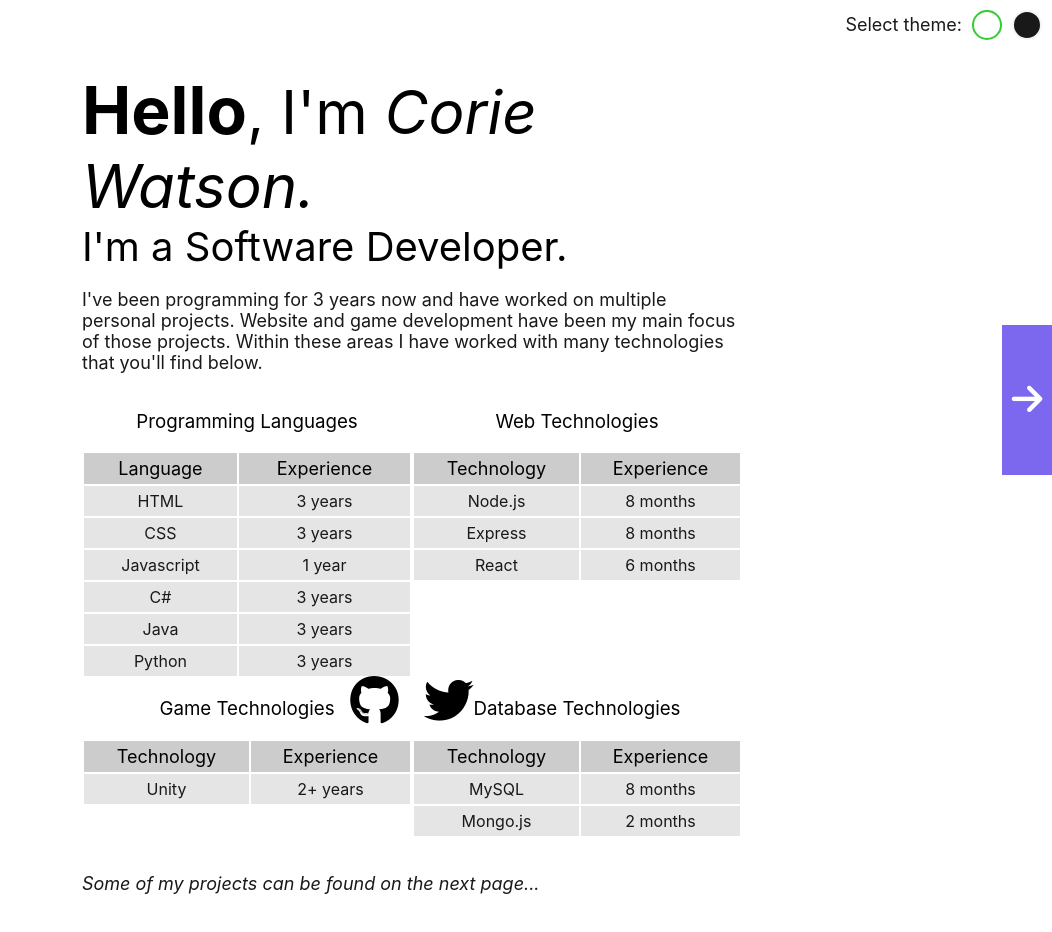
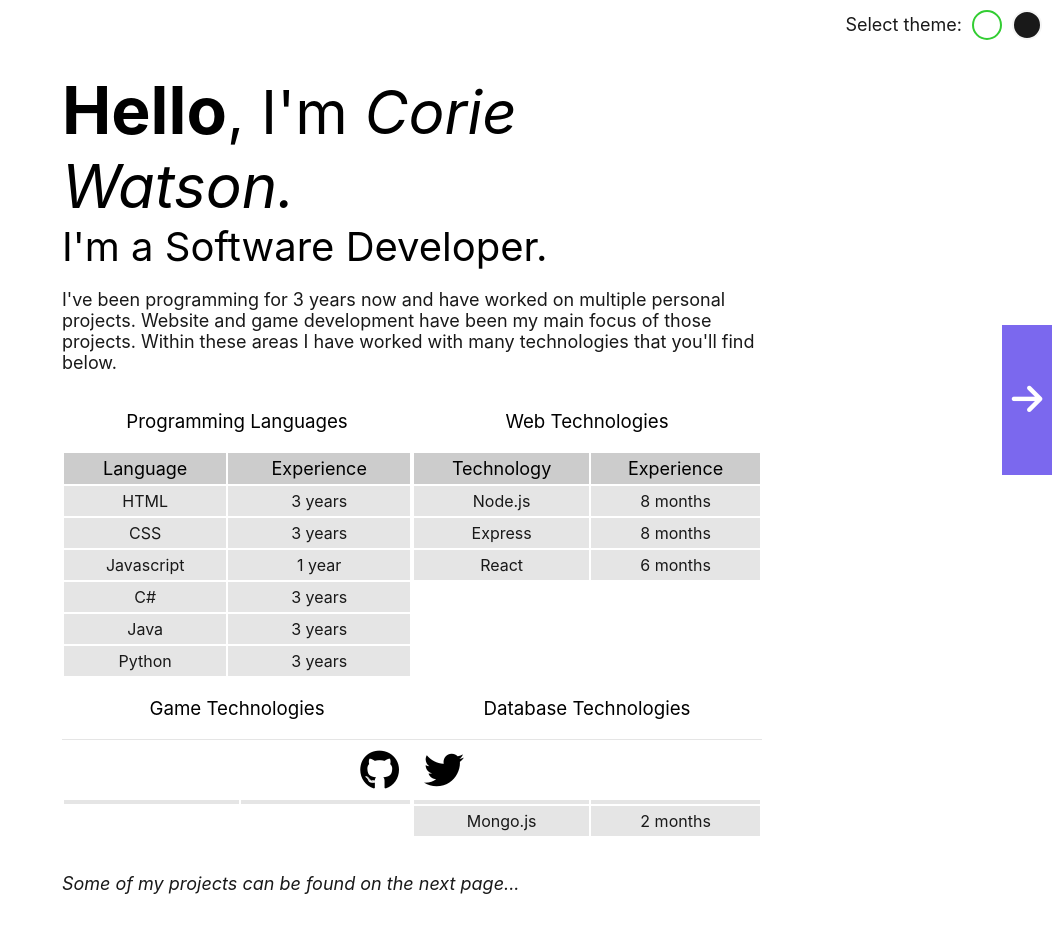
Before and after one commit to CorieW/Portfolio-Front, a React (Create React App) app: page / in a window 1280 px wide. Shown: the top 932 px of the page, without its empty margins (228-1280 px from the left). Built offline with nearby package versions, Linux system fonts and the light colour scheme.

Commit message:
Fixed history

```diff
--- a/package.json
+++ b/package.json
@@ -6,7 +6,6 @@
     "@testing-library/jest-dom": "^5.11.6",
     "@testing-library/react": "^11.2.2",
     "@testing-library/user-event": "^12.2.2",
-    "react": "^17.0.1",
     "react-dom": "^17.0.1",
     "react-router-dom": "^5.2.0",
     "react-scripts": "4.0.1",
--- a/src/App.css
+++ b/src/App.css
@@ -4,9 +4,9 @@
 
 #content-container {
   margin: auto;
-  width: 800px;
+  width: 700px;
   max-width: 100%;
-  padding: 0 70px;
+  padding: 0;
   box-sizing: border-box;
 
   text-align: center;
--- a/src/components/Intro/Intro.js
+++ b/src/components/Intro/Intro.js
@@ -17,6 +17,7 @@ export default function Intro() {
                 <div className='table-container'>
                     <h3>Programming Languages</h3>
                     <table>
+                        <tbody>
                             <tr>
                                 <th>Language</th>
                                 <th>Experience</th>
@@ -45,12 +46,14 @@ export default function Intro() {
                                 <td>Python</td>
                                 <td>3 years</td>
                             </tr>
+                        </tbody>
                     </table>
                 </div>
 
                 <div className='table-container'>
                     <h3>Web Technologies</h3>
                     <table>
+                        <tbody>
                             <tr>
                                 <th>Technology</th>
                                 <th>Experience</th>
@@ -67,12 +70,14 @@ export default function Intro() {
                                 <td>React</td>
                                 <td>6 months</td>
                             </tr>
+                        </tbody>
                     </table>
                 </div>
 
                 <div className='table-container'>
                     <h3>Game Technologies</h3>
                     <table>
+                        <tbody>
                             <tr>
                                 <th>Technology</th>
                                 <th>Experience</th>
@@ -81,12 +86,14 @@ export default function Intro() {
                                 <td>Unity</td>
                                 <td>2+ years</td>
                             </tr>
+                        </tbody>
                     </table>
                 </div>
 
                 <div className='table-container'>
                     <h3>Database Technologies</h3>
                     <table>
+                        <tbody>
                             <tr>
                                 <th>Technology</th>
                                 <th>Experience</th>
@@ -99,6 +106,7 @@ export default function Intro() {
                                 <td>Mongo.js</td>
                                 <td>2 months</td>
                             </tr>
+                        </tbody>
                     </table>
                 </div>
             </div>
--- a/src/components/Projects/Projects.css
+++ b/src/components/Projects/Projects.css
@@ -21,6 +21,7 @@
 .project-name {
     margin: 10px 0 5px;
 
+    text-align: center;
     font-size: 20px;
     font-weight: bold;
 }
--- a/src/components/Slideshow/Slideshow.js
+++ b/src/components/Slideshow/Slideshow.js
@@ -20,7 +20,6 @@ export default function Slideshow()
       // Returns 1 if the user came from the next slide.
       // etc...
         for (let i = 0; i < pages.length; i++) {
-            console.log(document.referrer.split('/'))
             if (pages[i] === '/' + document.referrer.split('/')[3]) {
                 return i - GetPageIndex();
             }
@@ -44,7 +43,7 @@ export default function Slideshow()
         sliderBtn.children[0].classList.add('page-slider-arrow-exit')
 
         setTimeout(() => {
-            window.location.replace(pages[pageNum + direction])
+            window.location.assign(pages[pageNum + direction])
         }, 1000)
     }
 
--- a/src/components/Socials/Socials.css
+++ b/src/components/Socials/Socials.css
@@ -1,15 +1,18 @@
 #socials-container {
-    margin: 150px 0 0;
+    margin: 100px auto 0;
 }
 
 #socials-container .container {
     position: fixed;
     transform: translateX(-50%);
-    bottom: 75px;
+    bottom: 0;
     left: 50%;
 
+    width: 700px;
     height: 50px;
-
+    padding: 5px 0;
+    background-color: var(--bg-color);
+    border-top: 1px solid var(--soft-transparent-color);
 }
 
 #socials-container ul {
@@ -24,14 +27,14 @@
 }
 
 #socials-container .social {
-    font-size: 50px;
+    font-size: 40px;
     line-height: 50px;
     color: var(--social-btn-color);
     text-decoration: none !important;
 }
 
 #socials-container .social:hover {
-    transform: scale(1.5);
+    transform: scale(1.2);
 }
 
 @media only screen and (max-width: 425px) {
--- a/src/components/ThemeSelect/ThemeSelect.js
+++ b/src/components/ThemeSelect/ThemeSelect.js
@@ -51,8 +51,6 @@ export default function ThemeSelect()
     }
   }, [themes, activeTheme])
 
-  console.log(themes)
-
   return (
       <div id='theme-select-container'>
           <p>Select theme:</p>
--- a/src/index.js
+++ b/src/index.js
@@ -11,7 +11,4 @@ ReactDOM.render(
   document.getElementById('root')
 );
 
-// If you want to start measuring performance in your app, pass a function
-// to log results (for example: reportWebVitals(console.log))
-// or send to an analytics endpoint. Learn more: https://bit.ly/CRA-vitals
 reportWebVitals();
```
Also changed, not shown: src/App.js (+4 -3 lines), 1 other file (tests, documents, lock files or other folders). Lines whose indentation alone changed are shown as unchanged.
